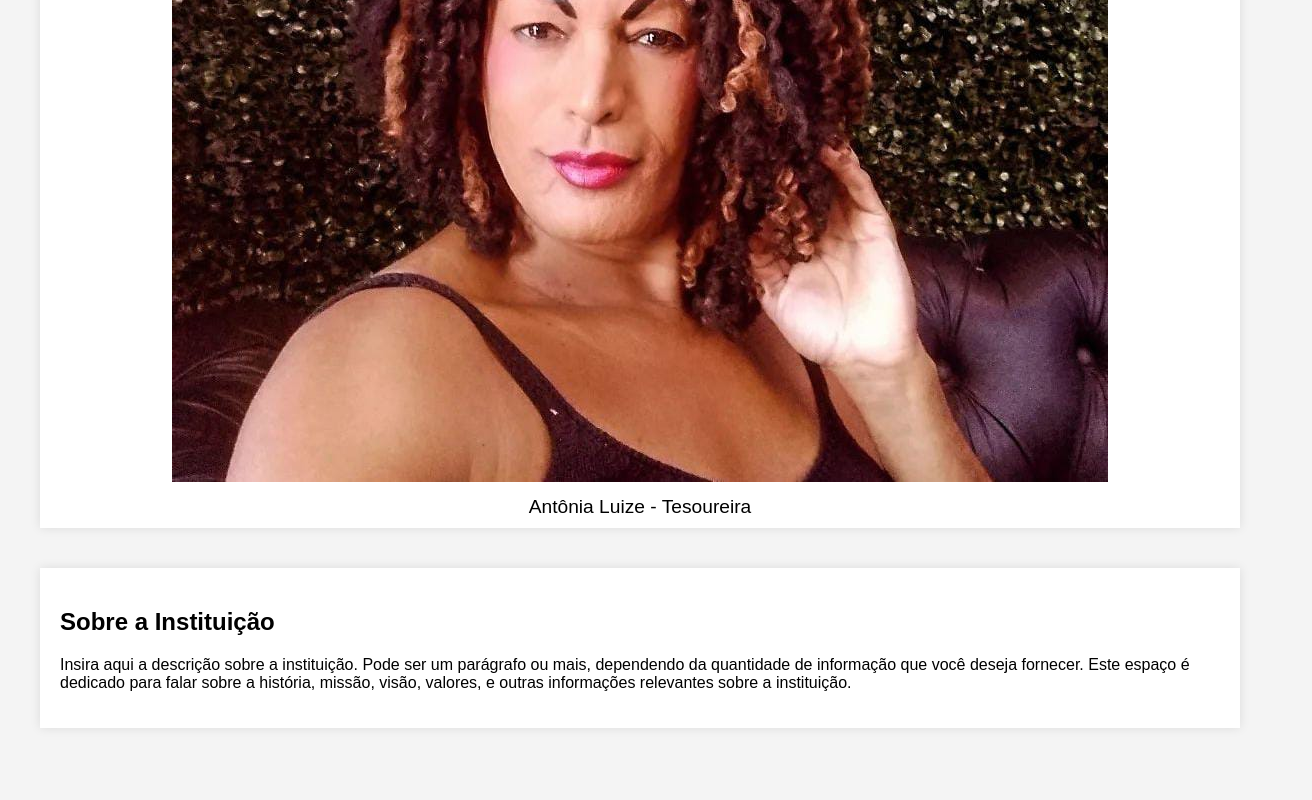
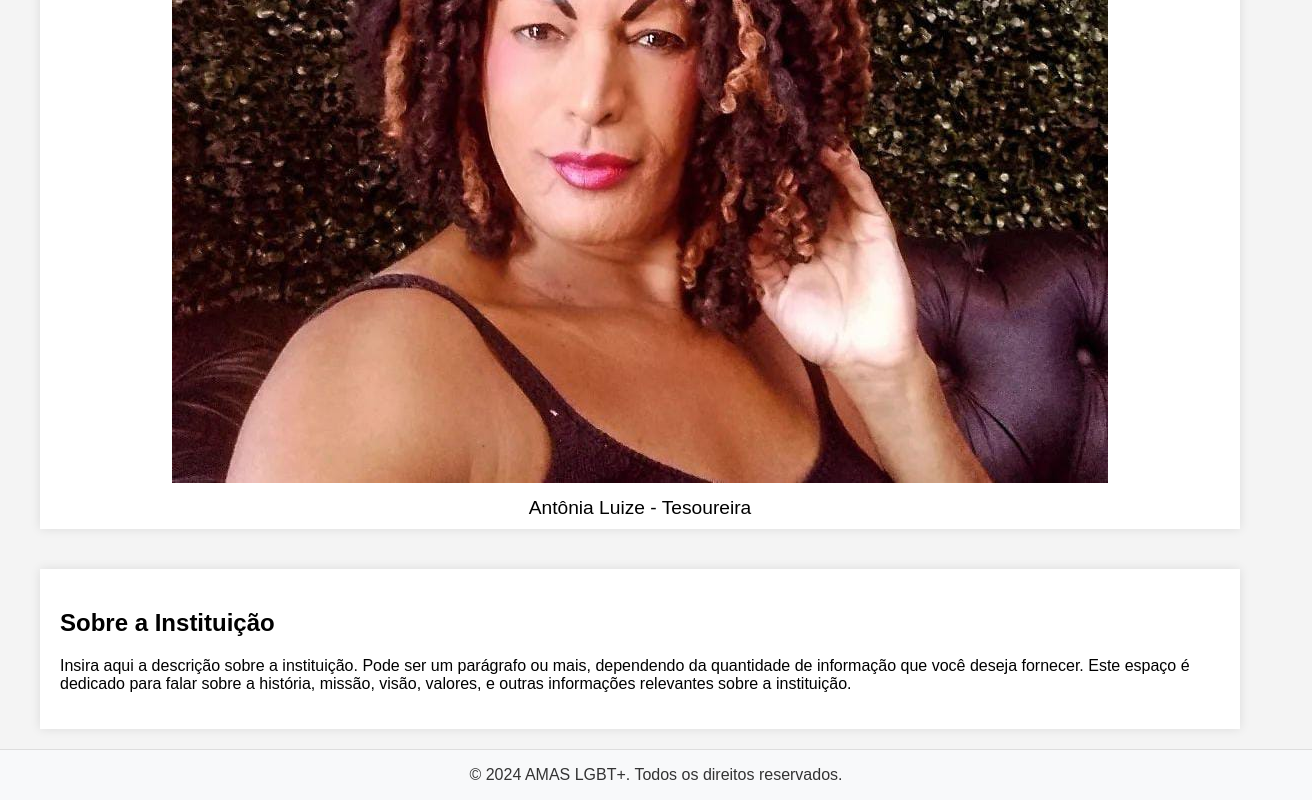
Before and after one commit to professorRicson/ads_noite3, a plain HTML site: page sobre.html in a window 1280 px wide. Shown: the part 1268-2068 px from the top of the page, 1312 px wide, since content can reach past the window. Before the commit the page ends 2016 px from the top, so only its background shows below. Drawn offline with Linux system fonts and the light colour scheme.

Commit message:
Alteração do sobre footer

```diff
--- a/sobre.html
+++ b/sobre.html
@@ -4,6 +4,7 @@
     <meta charset="UTF-8">
     <meta name="viewport" content="width=device-width, initial-scale=1.0">
     <title>Sobre a Instituição</title>
+    <link rel="stylesheet" href="styles.css" />
     <style>
         body {
             font-family: Arial, sans-serif;
@@ -85,5 +86,8 @@
             </p>
         </div>
     </div>
+    <footer class="footer">
+        <p>&copy; 2024 AMAS LGBT+. Todos os direitos reservados.</p>
+    </footer>
 </body>
 </html>
```
